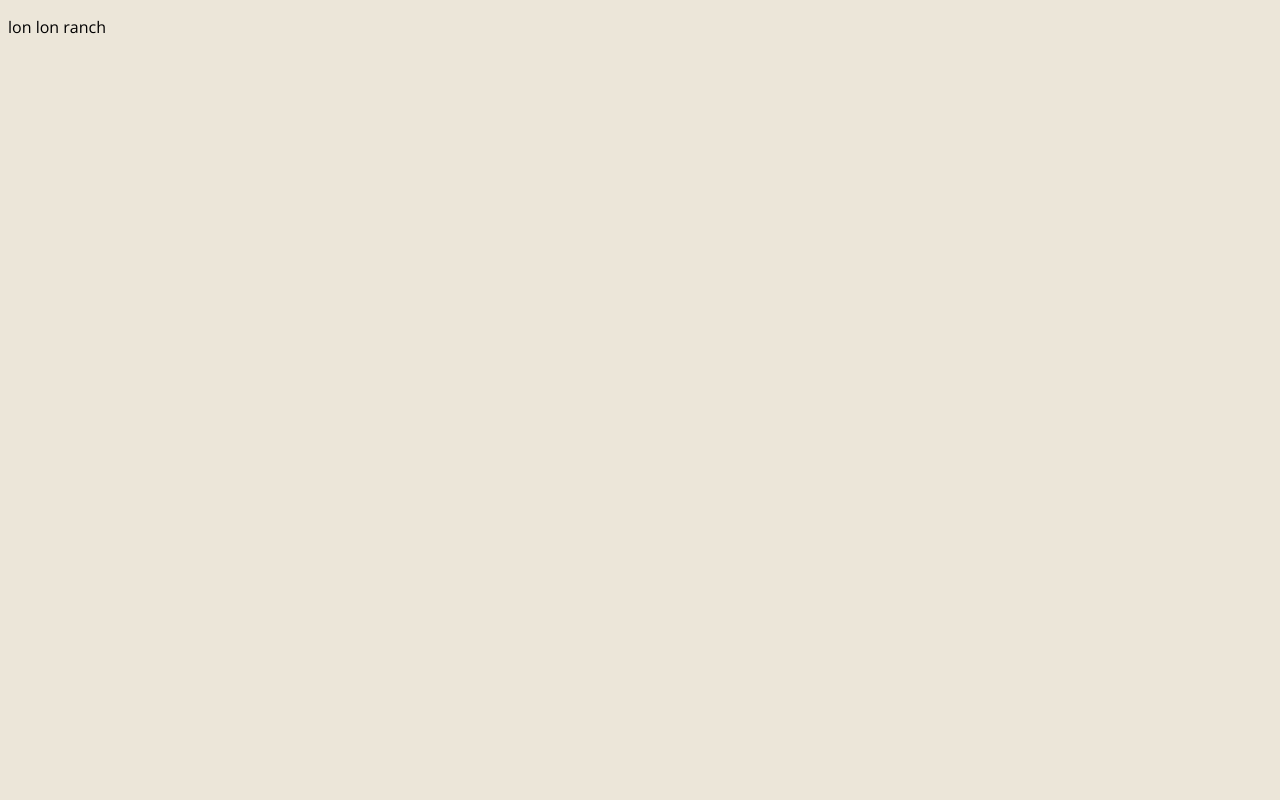
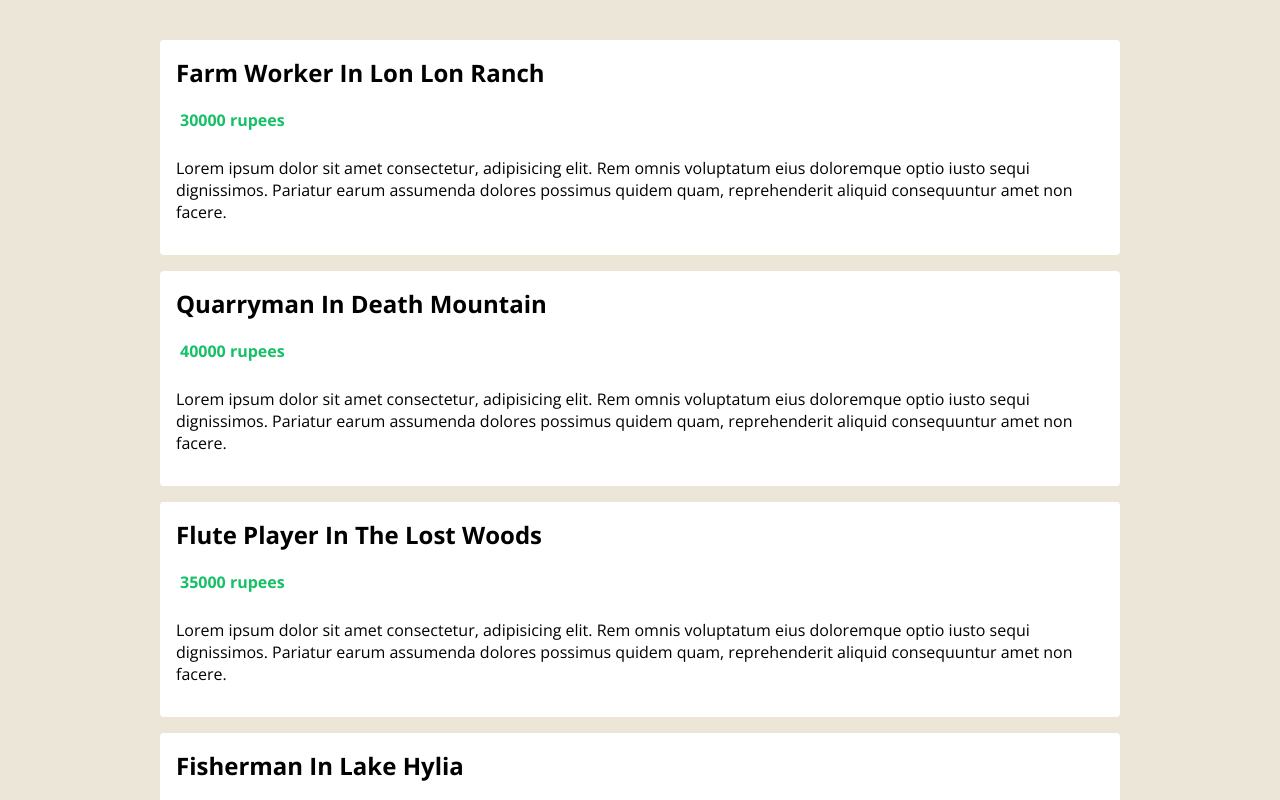
Before and after one commit to ayoub3bidi/hyrule-jobs, a Vue app: page / in a window 1280 px wide. Shown: the top 800 px of the page. Built offline with nearby package versions, Linux system fonts and the light colour scheme.

Commit message:
✅ Adding JobList component

```diff
--- a/src/App.vue
+++ b/src/App.vue
@@ -1,28 +1,18 @@
 <template>
   <div class="app">
-    <p>{{ jobs[0].location }}</p>
+    <JobList :jobs="jobs" />
   </div>
 </template>
 
 <script lang="ts">
-import { defineComponent, reactive, ref, toRefs } from 'vue';
+import { defineComponent, ref } from 'vue';
 import Job from '@/types/Job'
+import JobList from './components/JobList.vue'
 
 export default defineComponent({
   name: 'App',
-  components: {},
+  components: { JobList },
   setup() {
-    // const state = reactive({
-    //   name: 'Link',
-    //   age: 25 as number | string
-    // })
-
-    // state.name = 999 // cannot change type
-    // state.age = '26'
-    // return {...toRefs(state)}
-    // const name = ref('Link')
-    // const age = ref<number | string>(25)
-    // return { name, age }
     const jobs = ref<Job[]>([
       { title: 'farm worker', location: 'lon lon ranch', salary: 30000, id: '1' },
       { title: 'quarryman', location: 'death mountain', salary: 40000, id: '2' },
--- /dev/null
+++ b/src/components/JobList.vue
@@ -0,0 +1,63 @@
+<template>
+  <div class="job-list">
+    <ul>
+      <li v-for="job in jobs" :key="job.id">
+        <h2>{{ job.title }} in {{ job.location }}</h2>
+        <div class="salary">
+          <p>{{ job.salary }} rupees</p>
+        </div>
+        <div class="description">
+          <p>Lorem ipsum dolor sit amet consectetur, adipisicing elit. Rem omnis voluptatum eius doloremque optio iusto sequi dignissimos. Pariatur earum assumenda dolores possimus quidem quam, reprehenderit aliquid consequuntur amet non facere.</p>
+        </div>
+      </li>
+    </ul>
+  </div>
+</template>
+
+<script lang="ts">
+import { defineComponent, PropType } from 'vue'
+import Job from '@/types/Job'
+export default defineComponent({
+  props: {
+    jobs: {
+      type: Array as PropType<Job[]>,
+      required: true
+    }
+  },
+  setup(props) {
+    console.log(props.jobs)
+  },
+})
+</script>
+
+<style scoped>
+  .job-list {
+    max-width: 960px;
+    margin: 40px auto;
+  }
+  .job-list ul {
+    padding: 0;
+  }
+  .job-list li {
+    list-style-type: none;
+    background: white;
+    padding: 16px;
+    margin: 16px 0;
+    border-radius: 4px;
+  }
+  .job-list h2 {
+    margin: 0 0 10px;
+    text-transform: capitalize;
+  }
+  .salary {
+    display: flex;
+  }
+  .salary img {
+    width: 30px;
+  }
+  .salary p {
+    color: #17bf66;
+    font-weight: bold;
+    margin: 10px 4px;
+  }
+</style>
```
